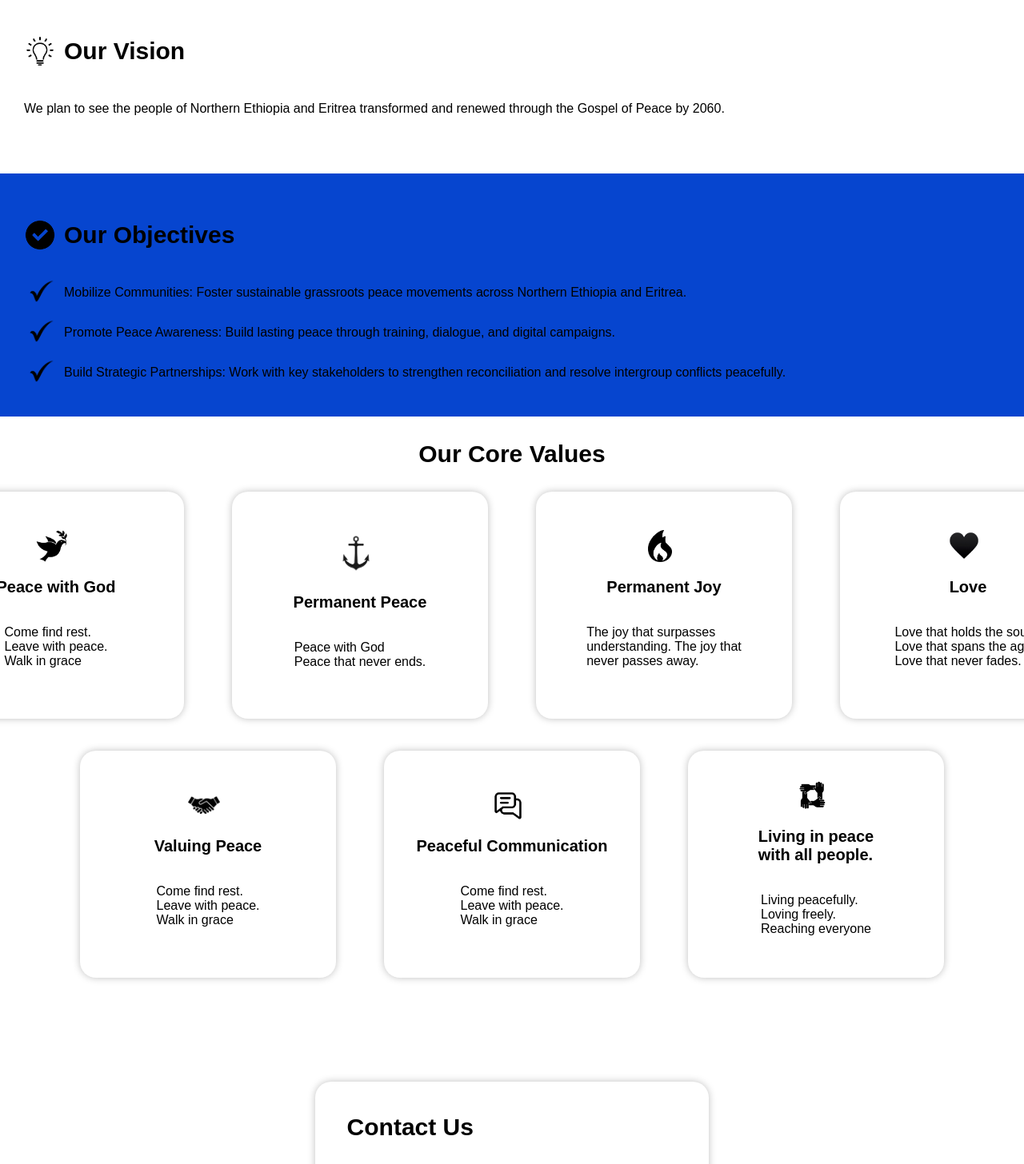
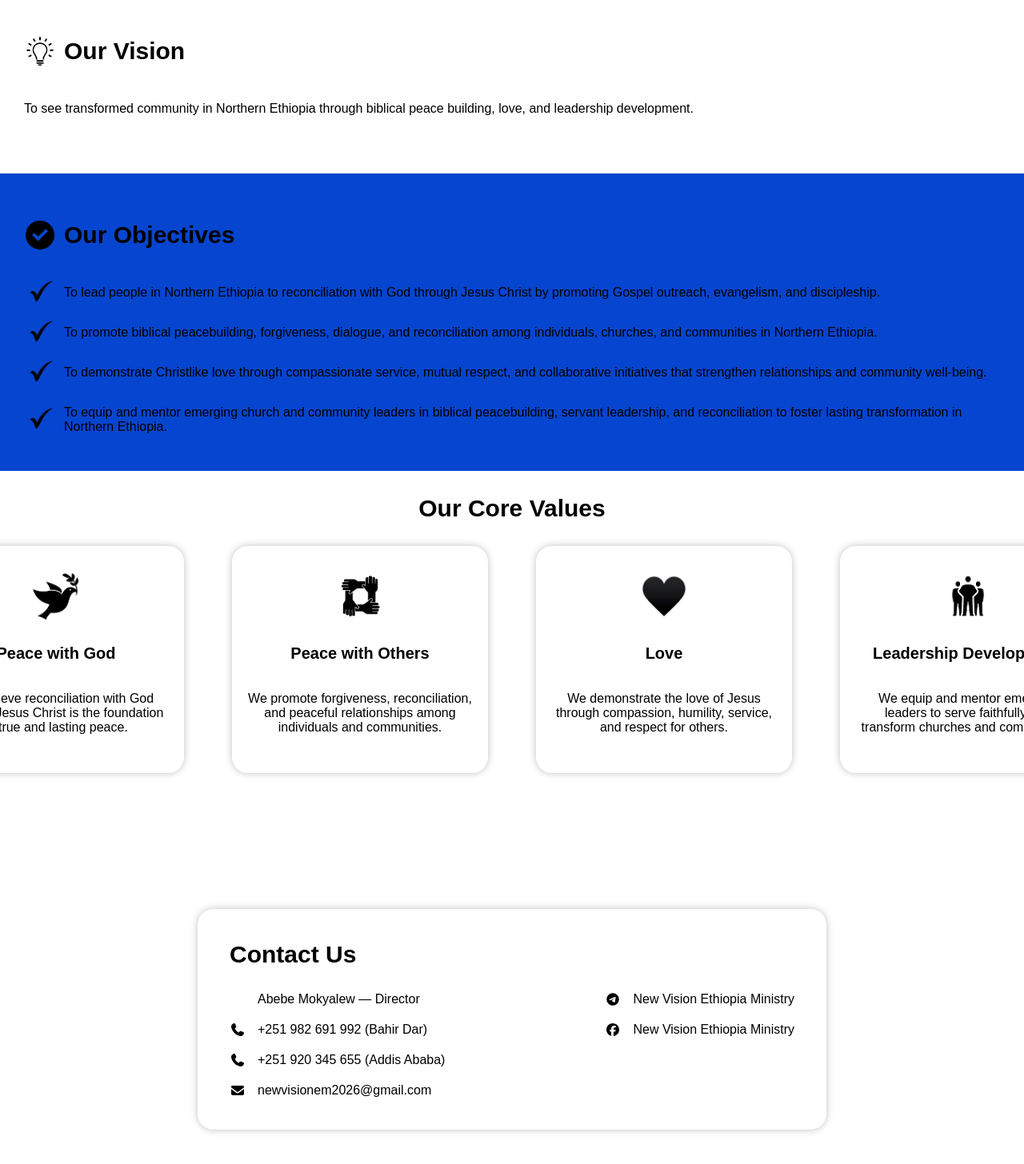
Before and after one commit to Keh-Tad-Mek/NewVisionMinistryEthiopia, a React (Vite) app: page / in a window 1280 px wide. Shown: the part 900-2356 px from the top of the page at 80% size. Built offline with nearby package versions, Linux system fonts and the light colour scheme.

Commit message:
Updated information

```diff
--- a/src/App.jsx
+++ b/src/App.jsx
@@ -5,7 +5,7 @@ import { faLocationDot } from '@fortawesome/free-solid-svg-icons'
 import { faPhone } from '@fortawesome/free-solid-svg-icons'
 import { faEnvelope } from '@fortawesome/free-solid-svg-icons'
 import { faClock } from '@fortawesome/free-solid-svg-icons'
-
+import { faFacebook, faTelegram } from '@fortawesome/free-brands-svg-icons'
 
 
 function App() {
@@ -37,10 +37,10 @@ function App() {
             onClick={handleLanguageToggle}
           >
             <div className={AppStyle.thumb}>{language}</div>
-
           </button>
         </div>
       </header>
+
       <div className={AppStyle.hero}>
           <p>{language === 'EN' ? 'Ethiopia shall soon' : 'ኢትዮጵያ እጆችዋን'}</p>
           <p>{language === 'EN' ? 'stretch out her hands' : 'ወደ እግዚአብሔር'}</p>
@@ -50,58 +50,67 @@ function App() {
 
       <div id="mission" className={AppStyle.mission}>
         <div className={AppStyle.missionHeader}>
-          <img className={AppStyle.logo} src="/missionLogo.png" alt="$ "/>
+          <img className={AppStyle.logo} src="/missionLogo.png" alt="" />
           <p id={AppStyle.missionHeaderTitle}>{language === 'EN' ? 'Our Mission' : 'ተልእኮአችን'}</p>
         </div>
         <p>
           {language === 'EN'
-            ? 'We empower communities in Northern Ethiopia and Eritrea to build lasting peace through training, workshops, grassroots movements, and reconciliation.'
-            : 'በሰሜን ኢትዮጵያና በኤርትራ አካባቢዎች ለሚኖሩ የማኅበረሰብ ክፍሎች የእርቀ-ሰላም ሥልጠናዎችን፣ እውደጥናቶችን፣ ኮንፍራንሶችንና የሰላም ንቅናቄዎችን በመፍጠር በሰላም እንዲኖሩ ማገዝ።'}
+            ? 'To transform Northern Ethiopia community through biblical peace building and demonstrating Christlike love by developing leaders.'
+            : 'የሰሜን ኢትዮጵያን ማህበረሰብ በመጽሐፍ ቅዱሳዊ የሰላም ግንባታ እና ክርስቶስን የመሰለ ፍቅርን በማሳየት መሪዎችን በማፍራት መለወጥ።'}
         </p>
       </div>
 
       <div id="vision" className={AppStyle.vision}>
         <div className={AppStyle.visionHeader}>
-          <img className={AppStyle.logo} src="/visionLogo.png" alt="$ "/>
+          <img className={AppStyle.logo} src="/visionLogo.png" alt="" />
           <p id={AppStyle.visionHeaderTitle}>{language === 'EN' ? 'Our Vision' : 'ራእያችን'}</p>
         </div>
         <p>
           {language === 'EN'
-            ? 'We plan to see the people of Northern Ethiopia and Eritrea transformed and renewed through the Gospel of Peace by 2060.'
-            : 'በ2060 ዓ.ም የሰሜን ኢትዮጵያና የኤርትራ አካባቢ ሕዝቦች በሰላም ወንጌል ታድሰው ማየት።'}
+            ? 'To see transformed community in Northern Ethiopia through biblical peace building, love, and leadership development.'
+            : 'በሰሜን ኢትዮጵያ የተለወጠ ማህበረሰብን በመጽሐፍ ቅዱሳዊ የሰላም ግንባታ፣ በፍቅር እና በመሪነት እድገት ማየት።'}
         </p>
       </div>
 
       <div id="objectives" className={AppStyle.objectives}>
         <div className={AppStyle.objectivesHeader}>
-          <img className={AppStyle.logo} src="/objectivesTitleLogo.png" alt="$ "/>
+          <img className={AppStyle.logo} src="/objectivesTitleLogo.png" alt="" />
           <p id={AppStyle.objectivesHeaderTitle}>{language === 'EN' ? 'Our Objectives' : 'ዓላማዎቻችን'}</p>
         </div>
 
         <div className={AppStyle.objective}>
-          <img className={AppStyle.logo} src="/blackCheckMark.png" alt="$ " />
+          <img className={AppStyle.logo} src="/blackCheckMark.png" alt="" />
           <p>
             {language === 'EN'
-              ? 'Mobilize Communities: Foster sustainable grassroots peace movements across Northern Ethiopia and Eritrea.'
-              : 'በሰሜን ኢትዮጵያና ኤርትራ አካባቢ ለሚኖሩ ማኅበረሰብ የሰላም ንቅናቄ መፍጠር።'}
+              ? 'To lead people in Northern Ethiopia to reconciliation with God through Jesus Christ by promoting Gospel outreach, evangelism, and discipleship.'
+              : 'በሰሜን ኢትዮጵያ ያሉ ሰዎችን ወንጌልን በማስፋፋት፣ በወንጌላዊነት እና በደቀ መዝሙርነት በኢየሱስ ክርስቶስ ከእግዚአብሔር ጋር ወደ እርቀ-ሰላም መምራት።'}
           </p>
         </div>
 
         <div className={AppStyle.objective}>
-          <img className={AppStyle.logo} src="/blackCheckMark.png" alt="$ " />
+          <img className={AppStyle.logo} src="/blackCheckMark.png" alt="" />
           <p>
             {language === 'EN'
-              ? 'Promote Peace Awareness: Build lasting peace through training, dialogue, and digital campaigns.'
-              : 'ለሰሜን ኢትዮጵያ ማኅበረሰብ ስለ እውነተኛና ቋሚ-ሰላም በስልጠና፣ በወይይትና በማኅበራዊ ሚዲያ ግንዛቤ መፍጠር።'}
+              ? 'To promote biblical peacebuilding, forgiveness, dialogue, and reconciliation among individuals, churches, and communities in Northern Ethiopia.'
+              : 'በሰሜን ኢትዮጵያ በግለሰቦች፣ በአብያተ ክርስቲያናት እና በማኅበረሰቦች መካከል መጽሐፍ ቅዱሳዊ የሰላም ግንባታን፣ ይቅርታን፣ ውይይትን እና እርቀ-ሰላምን ማስፋፋት።'}
           </p>
         </div>
 
         <div className={AppStyle.objective}>
-          <img className={AppStyle.logo} src="/blackCheckMark.png" alt="$ " />
+          <img className={AppStyle.logo} src="/blackCheckMark.png" alt="" />
           <p>
             {language === 'EN'
-              ? 'Build Strategic Partnerships: Work with key stakeholders to strengthen reconciliation and resolve intergroup conflicts peacefully.'
-              : 'በቡድኖች መካከል የሚነሱ ግጭቶች በእርቀ-ሰላም እንዲቋጩ ከሚመለከታቸው አጋር አካላት ጋር የእርቀ-ሰላም አስፈላጊነትን ሚና መጫዎት።'}
+              ? 'To demonstrate Christlike love through compassionate service, mutual respect, and collaborative initiatives that strengthen relationships and community well-being.'
+              : 'ክርስቶስን የመሰለ ፍቅርን በርኅራኄ አገልግሎት፣ በጋራ መከባበር እና ግንኙነቶችን እና የማኅበረሰብን ደህንነት በሚያጠናክሩ የትብብር ተነሳሽነቶች ማሳየት።'}
+          </p>
+        </div>
+
+        <div className={AppStyle.objective}>
+          <img className={AppStyle.logo} src="/blackCheckMark.png" alt="" />
+          <p>
+            {language === 'EN'
+              ? 'To equip and mentor emerging church and community leaders in biblical peacebuilding, servant leadership, and reconciliation to foster lasting transformation in Northern Ethiopia.'
+              : 'በሰሜን ኢትዮጵያ ዘላቂ ለውጥን ለማምጣት በመጽሐፍ ቅዱሳዊ የሰላም ግንባታ፣ በአገልጋይነት አመራር እና በእርቀ-ሰላም የሚያድጉ የቤተ ክርስቲያን እና የማኅበረሰብ መሪዎችን ማሠልጠን እና ማማከር።'}
           </p>
         </div>
       </div>
@@ -109,83 +118,44 @@ function App() {
       <div id="coreValues" className={AppStyle.coreValues}>
           <p id={AppStyle.coreValuesHeader}>{language === 'EN' ? 'Our Core Values' : 'እሴቶቻችን'}</p>
           <div className={AppStyle.upperGridCoreValues}>
+
             <div className={AppStyle.value}>
-              <img className={AppStyle.logo} src="/peaceWithGod.png" alt="" />
-              <p className={AppStyle.valueTitle}>{language === 'EN' ? 'Peace with God' : 'ሰላም ከእግዚአብሔር ጋር'}</p>
+              {/* Image placeholder — add src when you have it */}
+              <img className={AppStyle.valueIcon} src="/peaceWithGod.png" alt="" />              <p className={AppStyle.valueTitle}>{language === 'EN' ? 'Peace with God' : 'ሰላም ከእግዚአብሔር ጋር'}</p>
               <p className={AppStyle.valueBody}>
                 {language === 'EN'
-                  ? <>Come find rest. <br />Leave with peace. <br />Walk in grace</>
-                  : <>እረፍትን አግኙ። <br />በሰላም ተለዩ። <br />በጸጋ ተመላለሱ።</>}
+                  ? <>We believe reconciliation with God through Jesus Christ is the foundation of true and lasting peace.</>
+                  : <>በኢየሱስ ክርስቶስ ከእግዚአብሔር ጋር የሚደረግ እርቀ-ሰላም የእውነተኛና ዘላቂ ሰላም መሠረት ነው ብለን እናምናለን።</>}
               </p>
             </div>
 
             <div className={AppStyle.value}>
-              <img className={AppStyle.logo} src="/permanentPeace.png" alt=""
-                style={{
-                  width: '60px',
-                  height: '60px'
-                }}
-              />
-              <p className={AppStyle.valueTitle}>{language === 'EN' ? 'Permanent Peace' : 'ቋሚ ሰላም'}</p>
+              <img className={AppStyle.valueIcon} src="/peaceWithAll.png" alt="" />
+              <p className={AppStyle.valueTitle}>{language === 'EN' ? 'Peace with Others' : 'ሰላም ከሰዎች ጋር'}</p>
               <p className={AppStyle.valueBody}>
                 {language === 'EN'
-                  ? <>Peace with God <br />Peace that never ends.</>
-                  : <>ሰላም ከእግዚአብሔር ጋር <br />የማያልቅ ሰላም።</>}
+                  ? <>We promote forgiveness, reconciliation, and peaceful relationships among individuals and communities.</>
+                  : <>በግለሰቦች እና በማኅበረሰቦች መካከል ይቅርታን፣ እርቀ-ሰላምን እና ሰላማዊ ግንኙነቶችን እናበረታታለን።</>}
               </p>
             </div>
 
             <div className={AppStyle.value}>
-              <img className={AppStyle.logo} src="/permanentJoy.png" alt="" />
-              <p className={AppStyle.valueTitle}>{language === 'EN' ? 'Permanent Joy' : 'ቋሚ ደስታ'}</p>
+              <img className={AppStyle.valueIcon} src="/love.png" alt="" />
+              <p className={AppStyle.valueTitle}>{language === 'EN' ? 'Love' : 'ፍቅር'}</p>
               <p className={AppStyle.valueBody}>
                 {language === 'EN'
-                  ? <>The joy that surpasses <br />understanding. The joy that <br />never passes away.</>
-                  : <>ከሁሉ የሚበልጥ ደስታ <br />የማያልፍ ደስታ።</>}
+                  ? <>We demonstrate the love of Jesus through compassion, humility, service, and respect for others.</>
+                  : <>የኢየሱስን ፍቅር በርኅራኄ፣ በትህትና፣ በአገልግሎት እና ሌሎችን በማክበር እናሳያለን።</>}
               </p>
             </div>
 
             <div className={AppStyle.value}>
-              <img className={AppStyle.logo} src="/love.png" alt="" />
-              <p className={AppStyle.valueTitle}>{language === 'EN' ? 'Love' : 'ፍቅር'}</p>
+              <img className={AppStyle.valueIcon} src="/leadership.png" alt="" />
+              <p className={AppStyle.valueTitle}>{language === 'EN' ? 'Leadership Development' : 'የመሪነት እድገት'}</p>
               <p className={AppStyle.valueBody}>
                 {language === 'EN'
-                  ? <>Love that holds the soul. <br />Love that spans the ages. <br />Love that never fades.</>
-                  : <>ነፍስን የሚይዝ ፍቅር። <br />ዘመናትን የሚሻገር ፍቅር። <br />የማይጠፋ ፍቅር።</>}
-              </p>
-            </div>
-          </div>
-
-
-          <div className={AppStyle.lowerGridCoreValues}>
-            <div className={AppStyle.value}>
-              <img className={AppStyle.logo} src="/valuingPeace.png" alt="" />
-              <p className={AppStyle.valueTitle}>{language === 'EN' ? 'Valuing Peace' : 'ለሰላም ዋጋ መስጠት'}</p>
-              <p className={AppStyle.valueBody}>
-                {language === 'EN'
-                  ? <>Come find rest. <br />Leave with peace. <br />Walk in grace</>
-                  : <>እረፍትን አግኙ። <br />በሰላም ተለዩ። <br />በጸጋ ተመላለሱ።</>}
-              </p>
-            </div>
-
-            <div className={AppStyle.value}>
-              <img className={AppStyle.logo} src="/peacefulCommunication.png" alt="" />
-              <p className={AppStyle.valueTitle}>{language === 'EN' ? 'Peaceful Communication' : 'ሰላማዊ ተግባቦት'}</p>
-              <p className={AppStyle.valueBody}>
-                {language === 'EN'
-                  ? <>Come find rest. <br />Leave with peace. <br />Walk in grace</>
-                  : <>እረፍትን አግኙ። <br />በሰላም ተለዩ። <br />በጸጋ ተመላለሱ።</>}
-              </p>
-            </div>
-
-            <div className={AppStyle.value}>
-              <img className={AppStyle.logo} src="/peaceWithAll.png" alt="" />
-              <p className={AppStyle.valueTitle}>
-                {language === 'EN' ? <>Living in peace <br />with all people.</> : <>ከሰው ሁሉ ጋር <br />በሰላም መኖር።</>}
-              </p>
-              <p className={AppStyle.valueBody}>
-                {language === 'EN'
-                  ? <>Living peacefully. <br />Loving freely. <br />Reaching everyone</>
-                  : <>በሰላም መኖር። <br />በነጻነት መውደድ። <br />ሁሉንም መድረስ።</>}
+                  ? <>We equip and mentor emerging leaders to serve faithfully and transform churches and communities.</>
+                  : <>በታማኝነት እንዲያገለግሉ እና አብያተ ክርስቲያናትንና ማኅበረሰቦችን እንዲለውጡ የሚያድጉ መሪዎችን እናሠለጥናለን፣ እናማክራለን።</>}
               </p>
             </div>
 
@@ -199,36 +169,41 @@ function App() {
           <div className={AppStyle.contactBody}>
             <div className={AppStyle.left}>
               <div className={AppStyle.contactInfo}>
-                <FontAwesomeIcon icon={faLocationDot} />
-                <p>...</p>
+                <FontAwesomeIcon id={AppStyle.invisibleIcon} icon={faClock} />
+                <p>Abebe Mokyalew — {language === 'EN' ? 'Director' : 'ዳይሬክተር'}</p>
               </div>
 
               <div className={AppStyle.contactInfo}>
                 <FontAwesomeIcon icon={faPhone} />
-                <p>+251 900 000 000</p>
+                <p>+251 982 691 992 (Bahir Dar)</p>
+              </div>
+
+              <div className={AppStyle.contactInfo}>
+                <FontAwesomeIcon icon={faPhone} />
+                <p>+251 920 345 655 (Addis Ababa)</p>
               </div>
 
               <div className={AppStyle.contactInfo}>
                 <FontAwesomeIcon icon={faEnvelope} />
-                <p>...</p>
+                <p>newvisionem2026@gmail.com</p>
               </div>
-
             </div>
 
             <div className={AppStyle.right}>
+
               <div className={AppStyle.contactInfo}>
-                <FontAwesomeIcon icon={faClock} />
-                <p>...</p>
+                <FontAwesomeIcon icon={faTelegram}></FontAwesomeIcon>
+                <p>{language === 'EN' ? 'New Vision Ethiopia Ministry' : 'New Vision Ethiopia Ministry'}</p>
+              </div>
+
+              <div className={AppStyle.contactInfo}>
+                <FontAwesomeIcon icon={faFacebook}></FontAwesomeIcon>
+                <p>{language === 'EN' ? 'New Vision Ethiopia Ministry' : 'New Vision Ethiopia Ministry'}</p>
               </div>
             </div>
           </div>
-
-
         </div>
       </div>
-
-
-
 
     </div>
 
--- a/src/App.module.css
+++ b/src/App.module.css
@@ -183,6 +183,12 @@ header {
     border-radius: 20px;
     box-shadow: 0px 0px 10px rgba(0, 0, 0, 0.25);
     transition: 0.2s ease;
+    padding: 20px;
+    text-align: center;
+}
+
+.valueBody {
+    width: 100%;
 }
 
 .value:hover {
@@ -270,19 +276,27 @@ header {
     color: #0a51eb;
 }
 
+.valueIconPlaceholder {
+    width: 60px;
+    height: 60px;
+    margin-bottom: 10px;
+}
+
+.valueIcon {
+    width: 60px;
+    height: 60px;
+    object-fit: contain;
+    margin-bottom: 10px;
+}
+
+#invisibleIcon {
+    visibility: hidden;
+}
+
 /* Half PC screen (approx. 1024px and below) */
 @media (max-width: 1024px) {
     .coreValues {
         padding: 0 20px;
-    }
-
-    .value {
-        width: 100%;
-        max-width: 280px;
-        height: auto;
-        min-height: 220px;
-        padding: 20px;
-        box-sizing: border-box;
     }
 
     .upperGridCoreValues,
@@ -290,6 +304,15 @@ header {
         gap: 20px;
         flex-wrap: wrap;
         justify-content: center;
+        align-items: stretch;
+    }
+
+    .value {
+        width: 100%;
+        max-width: 280px;
+        height: 284px;
+        padding: 20px;
+        box-sizing: border-box;
     }
 
     .valueTitle {
```
Also changed, not shown: public/leadership.png (added).
